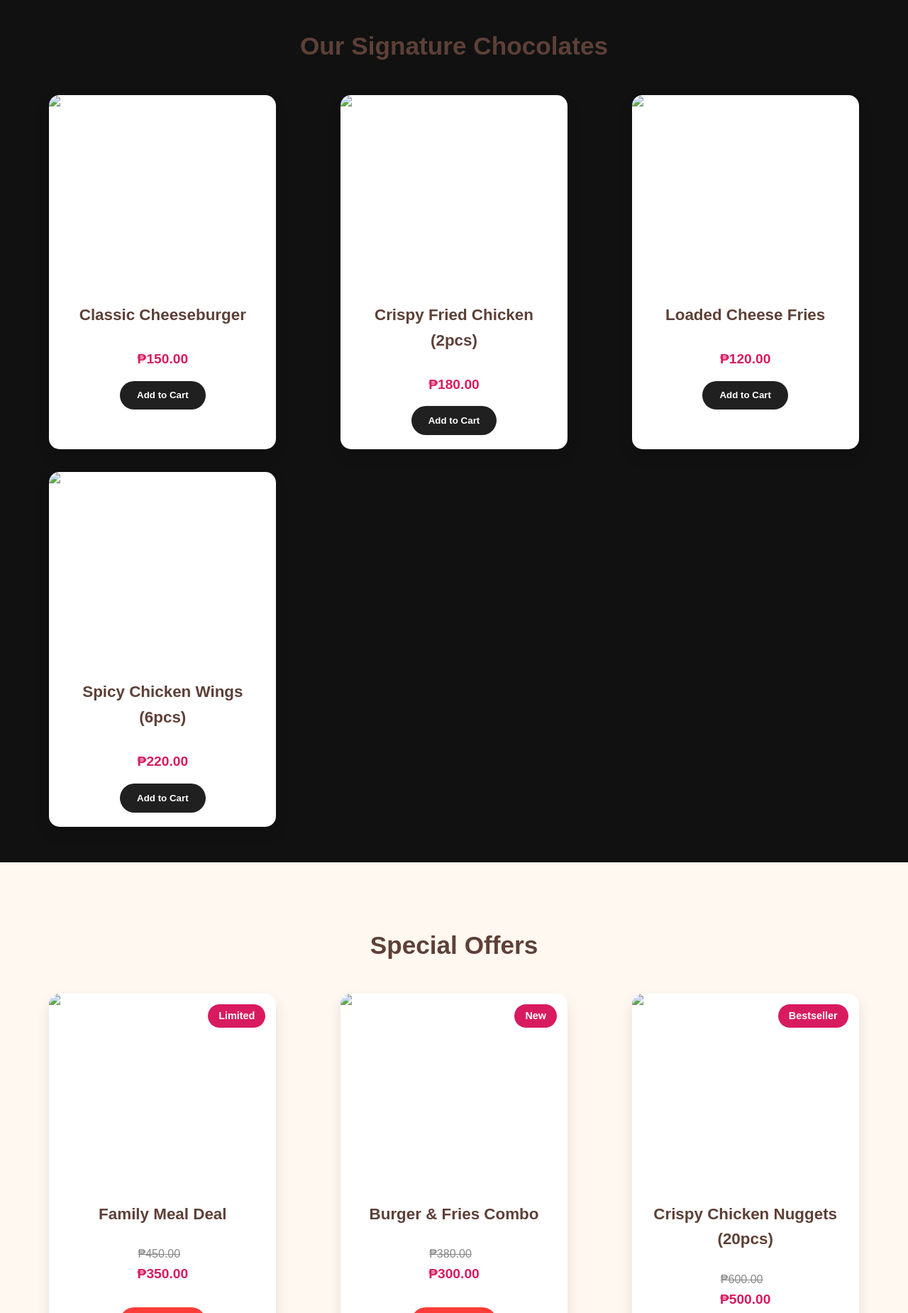
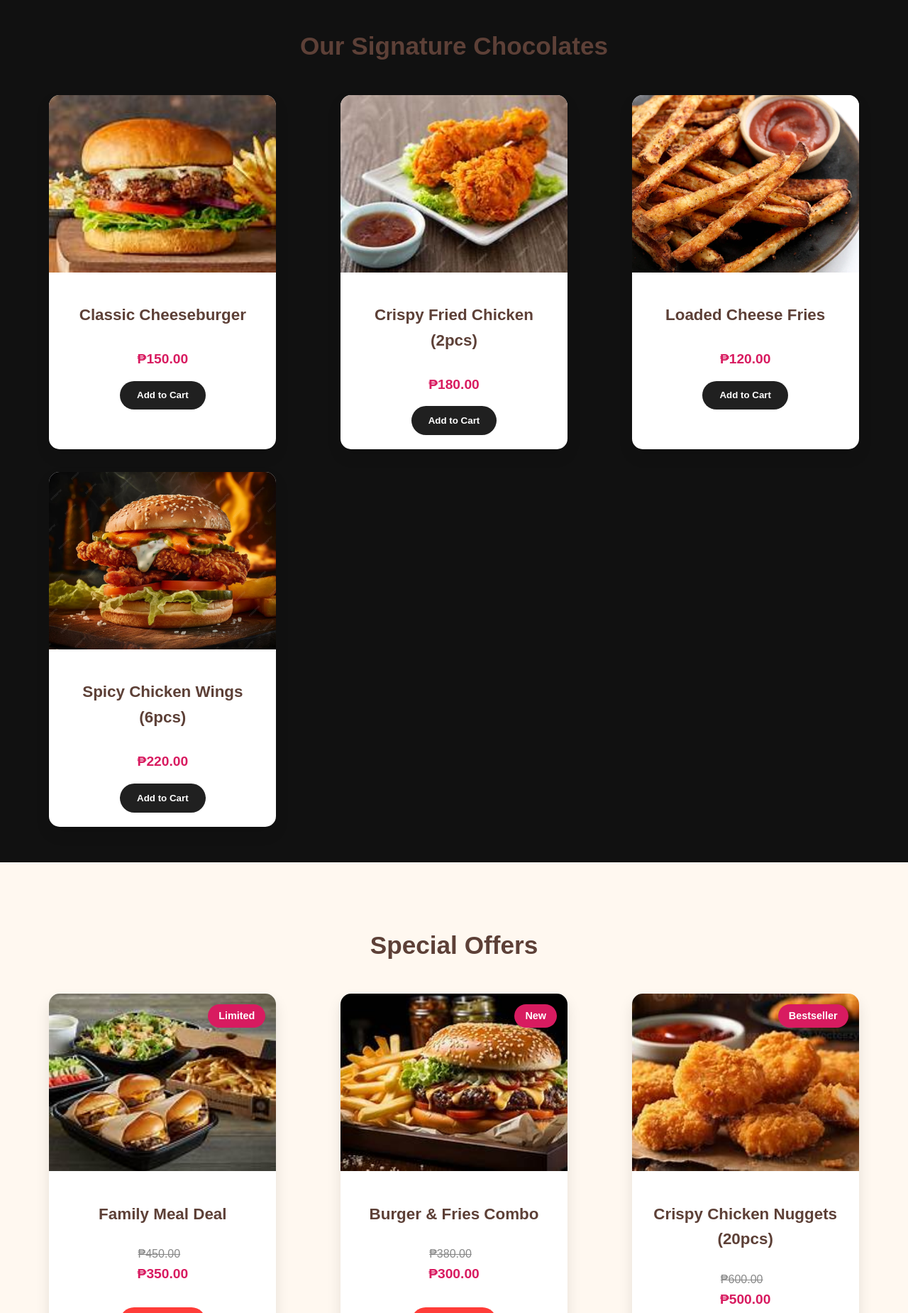
Before and after one commit to chinixxxita/AlgoEat, a website: page home.html in a window 1280 px wide. Shown: the part 910-2760 px from the top of the page at 71% size. Drawn offline with Linux system fonts and the light colour scheme.

Commit message:
Update home.html

```diff
--- a/home.html
+++ b/home.html
@@ -37,7 +37,7 @@
         <h2 class="section-title">Our Signature Chocolates</h2>
         <div class="featured-products">
             <div class="feature-card">
-                <img src="/assets/Classic  CB.jpg" alt="Classic Cheeseburger">
+                <img src="Classic  CB.jpg" alt="Classic Cheeseburger">
                 <div class="feature-content">
                     <h3>Classic Cheeseburger</h3>
                     <p class="price">₱150.00</p>
@@ -45,7 +45,7 @@
                 </div>
             </div>
             <div class="feature-card">
-                <img src="/assets/CRISPY FC.jpg" alt="Crispy Fried Chicken">
+                <img src="CRISPY FC.jpg" alt="Crispy Fried Chicken">
                 <div class="feature-content">
                     <h3>Crispy Fried Chicken (2pcs)</h3>
                     <p class="price">₱180.00</p>
@@ -53,7 +53,7 @@
                 </div>
             </div>
             <div class="feature-card">
-                <img src="/assets/CRISPY FF.webp" alt="Loaded Cheese Fries">
+                <img src="CRISPY FF.webp" alt="Loaded Cheese Fries">
                 <div class="feature-content">
                     <h3>Loaded Cheese Fries</h3>
                     <p class="price">₱120.00</p>
@@ -61,7 +61,7 @@
                 </div>
             </div>
             <div class="feature-card">
-                <img src="/assets/SPICY CB.avif" alt="Spicy Chicken Wings">
+                <img src="SPICY CB.avif" alt="Spicy Chicken Wings">
                 <div class="feature-content">
                     <h3>Spicy Chicken Wings (6pcs)</h3>
                     <p class="price">₱220.00</p>
@@ -79,7 +79,7 @@
         <div class="featured-products">
             <div class="feature-card offer-card">
                 <div class="offer-badge">Limited</div>
-                <img src="assets/FAM MD.jpg" alt="Family Meal Deal">
+                <img src="FAM MD.jpg" alt="Family Meal Deal">
                 <div class="feature-content">
                     <h3>Family Meal Deal</h3>
                     <p><span style="text-decoration: line-through; color:#888; margin-right:10px;">₱450.00</span>
@@ -89,7 +89,7 @@
             </div>
             <div class="feature-card offer-card">
                 <div class="offer-badge">New</div>
-                <img src="assets/BF COMBO.jpg" alt="Combo Meal">
+                <img src="BF COMBO.jpg" alt="Combo Meal">
                 <div class="feature-content">
                     <h3>Burger & Fries Combo</h3>
                     <p><span style="text-decoration: line-through; color:#888; margin-right:10px;">₱380.00</span>
@@ -99,7 +99,7 @@
             </div>
             <div class="feature-card offer-card">
                 <div class="offer-badge">Bestseller</div>
-                <img src="/assets/Cripsy CN.jpg" alt="Chicken Nuggets">
+                <img src="Cripsy CN.jpg" alt="Chicken Nuggets">
                 <div class="feature-content">
                     <h3>Crispy Chicken Nuggets (20pcs)</h3>
                     <p><span style="text-decoration: line-through; color:#888; margin-right:10px;">₱600.00</span>
```
